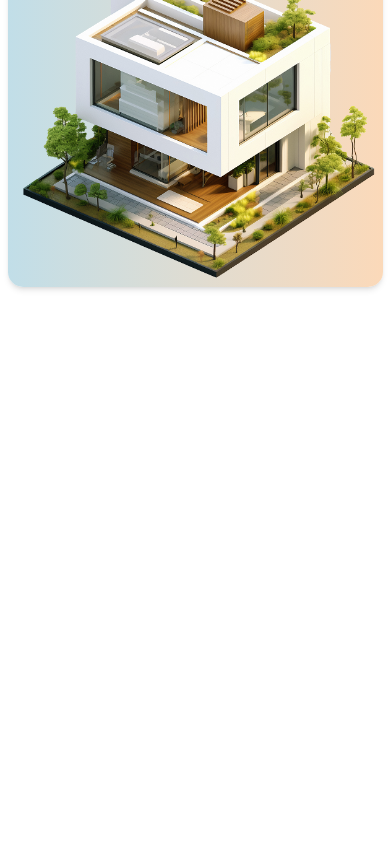
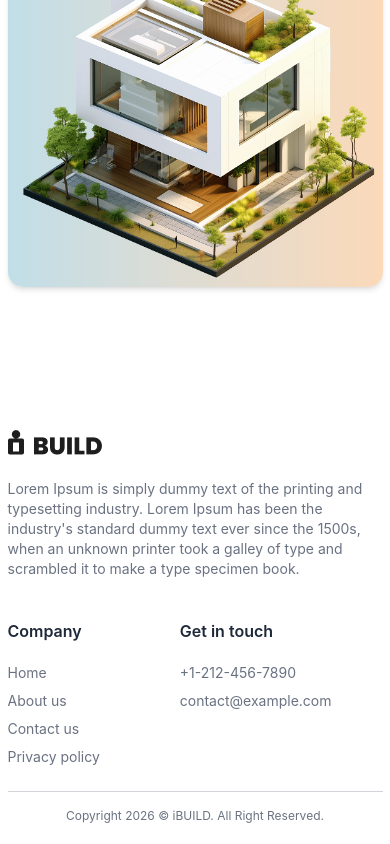
Before and after one commit to Md-Redwan/Build-Real-Estate, a React (Vite) app: page / in a window 390 px wide. Shown: the part 3630-4474 px from the top of the page. Before the commit the page ends 4025 px from the top, so only its background shows below. Built offline with nearby package versions, Linux system fonts and the light colour scheme.

Commit message:
Footer section is complete & responsive

```diff
--- a/src/App.jsx
+++ b/src/App.jsx
@@ -1,6 +1,7 @@
 import './App.css'
 import AboutUs from './components/AboutUs'
 import BasicInformation from './components/BasicInformation'
+import Footer from './components/Footer'
 import Hero from './components/Hero'
 import Navbar from './components/Navbar'
 import Newsletter from './components/Newsletter'
@@ -14,6 +15,7 @@ function App() {
     <BasicInformation/>
     <AboutUs/>
     <Newsletter/>
+    <Footer/>
     </>
   )
 }
--- /dev/null
+++ b/src/components/Footer.jsx
@@ -0,0 +1,42 @@
+import React from 'react'
+import logo from "../assets/logo.png"
+
+const Footer = () => {
+  return (
+    <footer className="container pt-8 w-full text-gray-500">
+            <div className="flex flex-col md:flex-row justify-between w-full gap-10 border-b border-gray-500/30 pb-6">
+                <div className="md:max-w-96">
+                    <img src={logo} alt="Logo" />
+                    <p className="mt-6 text-sm">
+                        Lorem Ipsum is simply dummy text of the printing and typesetting industry.
+                        Lorem Ipsum has been the industry's standard dummy text ever since the 1500s,
+                        when an unknown printer took a galley of type and scrambled it to make a type specimen book.
+                    </p>
+                </div>
+                <div className="flex-1 flex items-start md:justify-end gap-20">
+                    <div>
+                        <h2 className="font-semibold mb-5 text-gray-800">Company</h2>
+                        <ul className="text-sm space-y-2">
+                            <li><a href="#">Home</a></li>
+                            <li><a href="#">About us</a></li>
+                            <li><a href="#">Contact us</a></li>
+                            <li><a href="#">Privacy policy</a></li>
+                        </ul>
+                    </div>
+                    <div>
+                        <h2 className="font-semibold mb-5 text-gray-800">Get in touch</h2>
+                        <div className="text-sm space-y-2">
+                            <p>+1-212-456-7890</p>
+                            <p>contact@example.com</p>
+                        </div>
+                    </div>
+                </div>
+            </div>
+            <p className="pt-4 text-center text-xs md:text-sm pb-5">
+                Copyright 2026 © iBUILD. All Right Reserved.
+            </p>
+        </footer>
+  )
+}
+
+export default Footer
```
